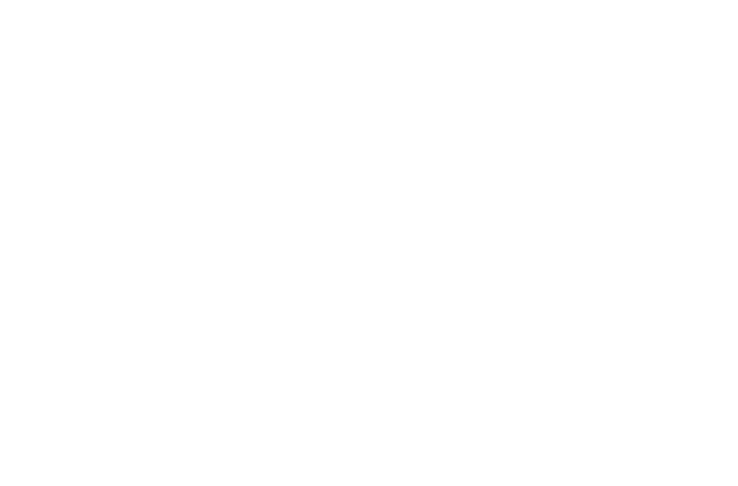
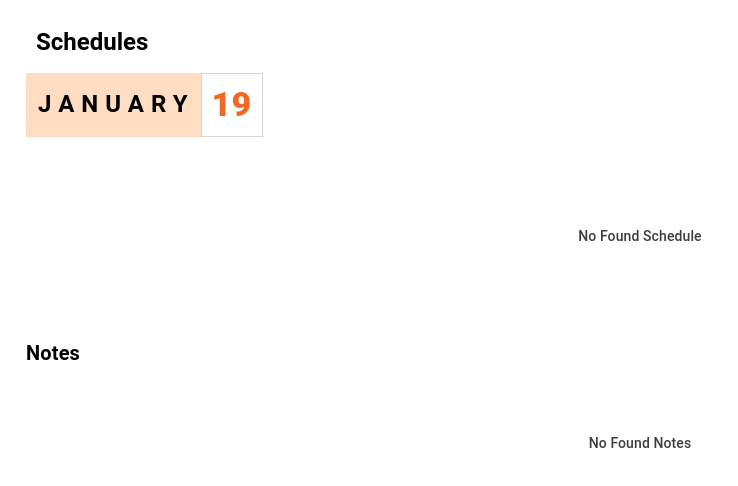
Before and after one commit to jhunel18/ojtconnect-com, a React (Vite) app: page /schedules in a window 1280 px wide. Before the commit this address had no page. Shown: the top 486 px of the page, without its empty margins (0-738 px from the left). Built offline with nearby package versions, Linux system fonts and the light colour scheme.

Commit message:
Add Schedule Component

```diff
--- a/src/components/CalendarComp.jsx
+++ b/src/components/CalendarComp.jsx
@@ -29,8 +29,8 @@
         }
       }
     return (<>
-        <Box m={"20px"}>
-            <Box display={'flex'} justifyContent={"space-between"}>
+        <Box sx={{background: '#ffffff', p: '25px', border: '1px solid black', borderRadius: '20px'}}>
+            <Box display={'flex'} justifyContent={"center"}>
                 {/*Calendar Side Bar*/}
                 {/*
                     <Box flex={"1 1 20%"} backgroundColor={"pink"} p={"15px"} borderRadius={"4px"}>
@@ -63,7 +63,7 @@
                 */}
 
                 {/*Calendar */}
-                <Box flex={"1 1 100%"} ml={"15px"}>
+                <Box flex={"1 1 100%"}>
                     <FullCalendar
                         height={"75vh"}
                         plugins={[dayGridPlugin, timeGridPlugin, interactionPlugin, listPlugin]}
--- /dev/null
+++ b/src/components/SchedulesComp.jsx
@@ -0,0 +1,57 @@
+import React from 'react'
+import { Box, Typography } from '@mui/material'
+
+const SchedulesComp = () => {
+    const today = new Date()
+    const dd = today.getDate()
+    const month = today.toLocaleString('default', {month: 'long'})
+
+  return (
+    <>
+        <Box sx={{background: '#ffffff', p: '25px', border: '1px solid #ffffff', borderRadius: '20px'}}>
+            <Typography variant="h5" sx={{fontWeight: 'bold', pl: '10px', mb: '15px'}}>Schedules</Typography>
+            <Box display={"flex"} justifyContent={"flex-start"} alignItems={"stretch"}>
+                <Typography variant="h5"
+                    sx={{
+                        fontWeight: 'bold',
+                        p: '15px 6px 15px 12px',
+                        background: '#FFDDC3',
+                        letterSpacing: '7px'
+                    }}
+                >
+                    {`${month.toUpperCase()}`}
+                </Typography>
+                <Typography variant="h4"
+                    sx={{
+                        p: '10px',
+                        fontWeight: '800',
+                        color: '#F26822',
+                        border: '1px solid #D5D4DF',
+                    }}
+                >
+                    {`${dd}`}
+                </Typography>
+            </Box>
+            <Box display={"flex"} justifyContent={"center"} alignItems={"center"}
+                sx={{
+                    height: '200px',
+                    width: '100%'
+                }}
+            >
+                <Typography variant="subtitle2" sx={{color: 'rgba(0, 0, 0, .76)'}}>No Found Schedule</Typography>
+            </Box>
+            <Typography variant="h6" sx={{fontWeight: 'bold'}}>Notes</Typography>
+            <Box display={"flex"} justifyContent={"center"} alignItems={"center"}
+                sx={{
+                    height: '150px',
+                    width: '100%'
+                }}
+            >
+                <Typography variant="subtitle2" sx={{color: 'rgba(0, 0, 0, .76)'}}>No Found Notes</Typography>
+            </Box>
+        </Box>
+    </>
+  )
+}
+
+export default SchedulesComp
--- a/src/pages/Login.jsx
+++ b/src/pages/Login.jsx
@@ -6,6 +6,7 @@
 import DiscoverComp from '../components/DiscoverComp'
 import LandingPage from './LandingPage'
 import CalendarComp from '../components/CalendarComp'
+import SchedulesComp from '../components/SchedulesComp'
 
 const Login = () => {
   return (<>
@@ -13,6 +14,7 @@
         <Routes>
             <Route path='' element={<LandingPage />} />
             <Route path='/calendar' element={<CalendarComp />} />
+            <Route path='/schedules' element={<SchedulesComp />} />
             <Route path='/login' element={<HomePage />} />
             <Route path='/signup' element={<HomePage />} />
             <Route path='/discover' element={<DiscoverComp />} />
```
